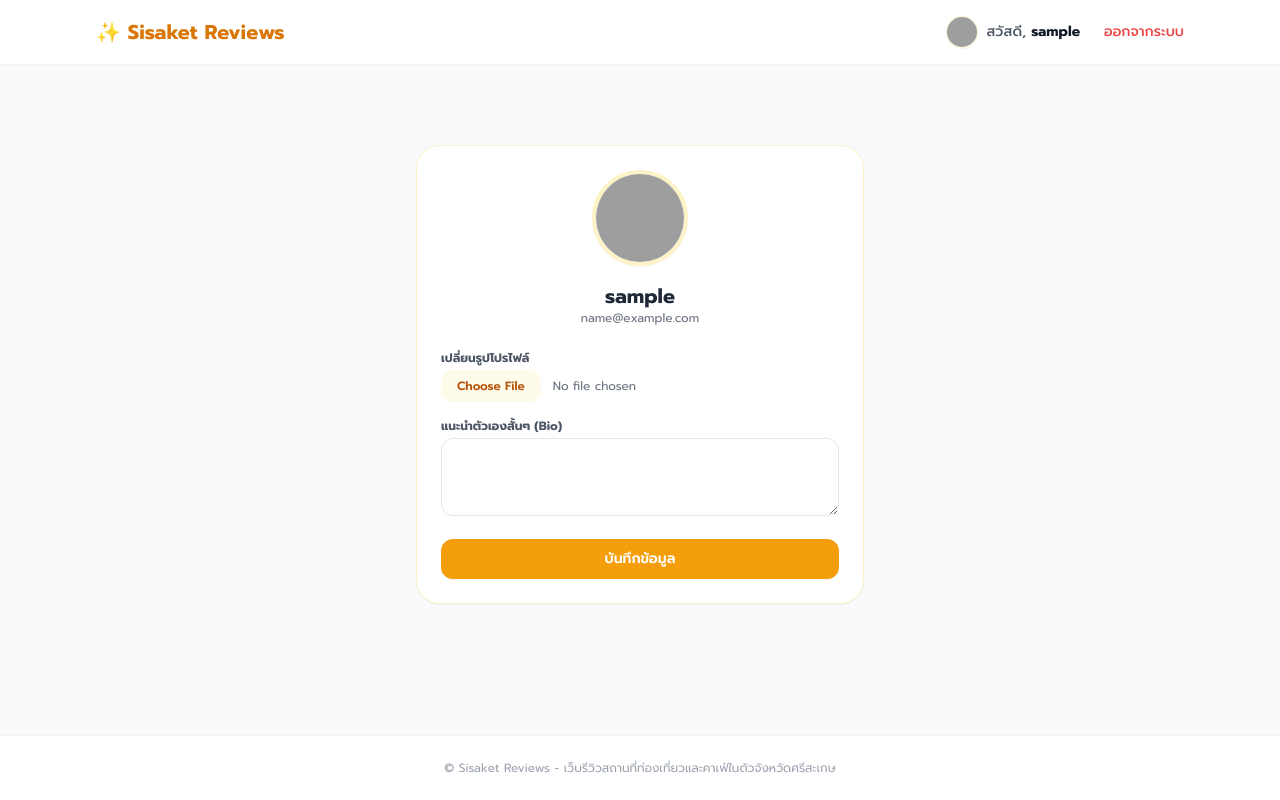
After one commit to Supapich-Boonthom/ssk-rev-web, a Django app: page /profile/ in a window 1280 px wide. The commit adds this page. Run offline with Django 5.2, Linux system fonts and the light colour scheme; the visitor is signed in with stand-in values (Sample User, id 1); some libraries are stand-ins or nearby versions; grey boxes are pictures that could not be loaded.

Commit message:
feat: implement user profile system with profile model, management views, and base template integration

```diff
--- a/templates/base.html
+++ b/templates/base.html
@@ -35,13 +35,15 @@
           </div>
           <div class="flex items-center gap-4">
             {% if user.is_authenticated %}
-            <span class="text-sm font-medium text-gray-600"
-              >สวัสดี,
-              <strong class="text-gray-900">{{ user.username }}</strong></span
-            >
+            <a href="{% url 'profile' %}" class="flex items-center gap-2">
+              <img src="{{ user.profile.avatar_url }}" class="w-8 h-8 rounded-full object-cover border border-amber-100 shadow-sm">
+              <span class="text-sm font-medium text-gray-600 hover:text-amber-600 transition">
+                สวัสดี, <strong class="text-gray-900">{{ user.username }}</strong>
+              </span>
+            </a>
             <a
               href="{% url 'logout' %}"
-              class="text-sm text-red-500 hover:text-red-700 font-medium"
+              class="text-sm text-red-500 hover:text-red-700 font-medium ml-2"
               >ออกจากระบบ</a
             >
             {% else %}
--- /dev/null
+++ b/templates/profile.html
@@ -0,0 +1,31 @@
+{% extends 'base.html' %}
+
+{% block content %}
+<div class="max-w-md mx-auto my-10 p-6 bg-white rounded-3xl shadow-sm border border-amber-100 text-center">
+  <!-- รูปโปรไฟล์กลม (มีรูปเริ่มต้นอัตโนมัติ) -->
+  <img
+    src="{{ profile.avatar_url }}"
+    alt="{{ user.username }}"
+    class="w-24 h-24 rounded-full mx-auto mb-4 object-cover border-4 border-amber-100 shadow-sm"
+  >
+  <h2 class="text-xl font-bold text-gray-800">{{ user.username }}</h2>
+  <p class="text-xs text-gray-500 mb-6">{{ user.email|default:"ผู้ใช้งาน Sisaket Reviews" }}</p>
+
+  <form method="POST" enctype="multipart/form-data" class="text-left space-y-4">
+    {% csrf_token %}
+    <div>
+      <label class="block text-xs font-bold text-gray-600 mb-1">เปลี่ยนรูปโปรไฟล์</label>
+      <input type="file" name="avatar" class="w-full text-xs text-gray-500 file:mr-3 file:py-2 file:px-4 file:rounded-xl file:border-0 file:text-xs file:font-semibold file:bg-amber-50 file:text-amber-700 hover:file:bg-amber-100 cursor-pointer">
+    </div>
+
+    <div>
+      <label class="block text-xs font-bold text-gray-600 mb-1">แนะนำตัวเองสั้นๆ (Bio)</label>
+      <textarea name="bio" rows="3" class="w-full px-3 py-2 text-sm border border-gray-200 rounded-xl focus:outline-none focus:ring-2 focus:ring-amber-500">{{ profile.bio }}</textarea>
+    </div>
+
+    <button type="submit" class="w-full py-2.5 bg-amber-500 hover:bg-amber-600 text-white font-semibold text-sm rounded-xl transition shadow-sm">
+      บันทึกข้อมูล
+    </button>
+  </form>
+</div>
+{% endblock %}
--- a/web/forms.py
+++ b/web/forms.py
@@ -1,6 +1,6 @@
 from django import forms
 from django.contrib.auth.models import User
-from .models import Place, Review
+from .models import Place, Review, Profile
 from .moderation import mask_profanity
 
 
@@ -116,3 +116,9 @@ class ReviewForm(forms.ModelForm):
     def clean_comment(self):
         comment = self.cleaned_data.get("comment", "")
         return mask_profanity(comment)
+
+
+class ProfileUpdateForm(forms.ModelForm):
+    class Meta:
+        model = Profile
+        fields = ['avatar', 'bio']
--- a/web/models.py
+++ b/web/models.py
@@ -1,6 +1,9 @@
 from django.db import models
 from django.contrib.auth.models import User
 from django.core.validators import MinValueValidator, MaxValueValidator
+from django.db.models.signals import post_save
+from django.dispatch import receiver
+from cloudinary.models import CloudinaryField
 
 CATEGORY_CHOICES = [
     ("cafe", "คาเฟ่ / ร้านอาหาร"),
@@ -154,3 +157,88 @@ class ReviewReport(models.Model):
 
     def __str__(self):
         return f"Report on Review #{self.review.id} by {self.user.username}"
+
+
+class Profile(models.Model):
+    user = models.OneToOneField(User, on_delete=models.CASCADE, related_name='profile')
+    avatar = CloudinaryField('image', blank=True, null=True)
+    bio = models.TextField(max_length=300, blank=True)
+
+    @property
+    def avatar_url(self):
+        if self.avatar:
+            return self.avatar.url
+        return f"https://ui-avatars.com/api/?name={self.user.username}&background=f59e0b&color=fff&bold=true"
+
+    def get_badges(self):
+        """คำนวณเหรียญตราที่ได้รับตามเงื่อนไข"""
+        badges = []
+        reviews = self.user.review_set.all()
+        total_reviews = reviews.count()
+
+        # 1. นักรีวิวมือใหม่
+        if total_reviews >= 1:
+            badges.append({
+                'name': 'นักรีวิวมือใหม่',
+                'icon': '🌱',
+                'desc': 'เขียนรีวิวแรกบน Sisaket Reviews',
+                'color': 'bg-emerald-50 text-emerald-700 border-emerald-200'
+            })
+
+        # 2. กูรูคาเฟ่
+        cafe_reviews = reviews.filter(place__category='cafe').count()
+        if cafe_reviews >= 3:
+            badges.append({
+                'name': 'กูรูคาเฟ่',
+                'icon': '☕',
+                'desc': 'รีวิวคาเฟ่และร้านอาหารครบ 3 แห่ง',
+                'color': 'bg-amber-50 text-amber-700 border-amber-200'
+            })
+
+        # 3. สายบุญ & วัฒนธรรม
+        temple_reviews = reviews.filter(place__category='temple').count()
+        if temple_reviews >= 2:
+            badges.append({
+                'name': 'สายวัฒนธรรม',
+                'icon': '🏛️',
+                'desc': 'รีวิวสถานที่ท่องเที่ยวเชิงวัฒนธรรมครบ 2 แห่ง',
+                'color': 'bg-purple-50 text-purple-700 border-purple-200'
+            })
+
+        # 4. เด็กถิ่นศรีสะเกษ
+        if total_reviews >= 5:
+            badges.append({
+                'name': 'เด็กถิ่นศรีสะเกษ',
+                'icon': '🏆',
+                'desc': 'รีวิวสถานที่รวมครบ 5 แห่ง',
+                'color': 'bg-orange-50 text-orange-700 border-orange-200'
+            })
+
+        # 5. ขวัญใจชาวศรีสะเกษ
+        total_likes = self.total_likes_received()
+        if total_likes >= 10:
+            badges.append({
+                'name': 'ขวัญใจชาวศรีสะเกษ',
+                'icon': '❤️',
+                'desc': 'ได้รับยอดไลก์สะสมจากรีวิวทั้งหมดครบ 10 ไลก์',
+                'color': 'bg-rose-50 text-rose-700 border-rose-200'
+            })
+
+        return badges
+
+    def total_likes_received(self):
+        """นับยอดไลก์สะสมจากทุกรีวิวที่ผู้ใช้คนนี้เขียน"""
+        total = sum(review.likes.count() for review in self.user.review_set.all())
+        return total
+
+    def __str__(self):
+        return f"{self.user.username} Profile"
+
+
+@receiver(post_save, sender=User)
+def create_or_save_user_profile(sender, instance, created, **kwargs):
+    if created:
+        Profile.objects.create(user=instance)
+    else:
+        if hasattr(instance, 'profile'):
+            instance.profile.save()
--- a/web/urls.py
+++ b/web/urls.py
@@ -17,4 +17,6 @@ urlpatterns = [
         views.toggle_bookmark_view,
         name="toggle_bookmark",
     ),
+    path("profile/", views.profile_view, name="profile"),
+    path("user/<str:username>/", views.user_profile_view, name="user_profile"),
 ]
--- a/web/views.py
+++ b/web/views.py
@@ -4,10 +4,11 @@ from django.shortcuts import render, get_object_or_404, redirect
 from django.contrib.auth import login, authenticate, logout
 from django.contrib.auth.forms import AuthenticationForm
 from django.contrib.auth.decorators import login_required
+from django.contrib.auth.models import User
 from django.contrib import messages
 from django.db.models import Q, Count
 from .models import Place, Review, ReviewLike, CATEGORY_CHOICES, ReviewReport, Bookmark
-from .forms import RegisterForm, ReviewForm, PlaceForm
+from .forms import RegisterForm, ReviewForm, PlaceForm, ProfileUpdateForm
 
 
 def place_list(request):
@@ -219,3 +220,34 @@ def toggle_bookmark_view(request, place_id):
         messages.success(request, f"บันทึก {place.name} เข้าสิ่งที่อยากไปแล้ว!")
 
     return redirect(request.META.get("HTTP_REFERER", "place_list"))
+
+
+@login_required(login_url="login")
+def profile_view(request):
+    profile = request.user.profile
+    if request.method == "POST":
+        form = ProfileUpdateForm(request.POST, request.FILES, instance=profile)
+        if form.is_valid():
+            form.save()
+            messages.success(request, "อัปเดตโปรไฟล์ของคุณเรียบร้อยแล้ว!")
+            return redirect("profile")
+    else:
+        form = ProfileUpdateForm(instance=profile)
+
+    return render(request, "profile.html", {"form": form, "profile": profile})
+
+
+def user_profile_view(request, username):
+    profile_user = get_object_or_404(User, username=username)
+    reviews = profile_user.review_set.select_related("place").order_by("-created_at")
+    badges = profile_user.profile.get_badges()
+    total_likes = profile_user.profile.total_likes_received()
+
+    context = {
+        "profile_user": profile_user,
+        "profile": profile_user.profile,
+        "reviews": reviews,
+        "badges": badges,
+        "total_likes": total_likes,
+    }
+    return render(request, "user_profile.html", context)
```
Also changed, not shown: templates/place_detail.html (+5 -7 lines), templates/place_list.html (+5 -7 lines), templates/user_profile.html (added, +83 -0 lines), web/admin.py (+7 -1 lines), web/migrations/0007_profile.py (added).
